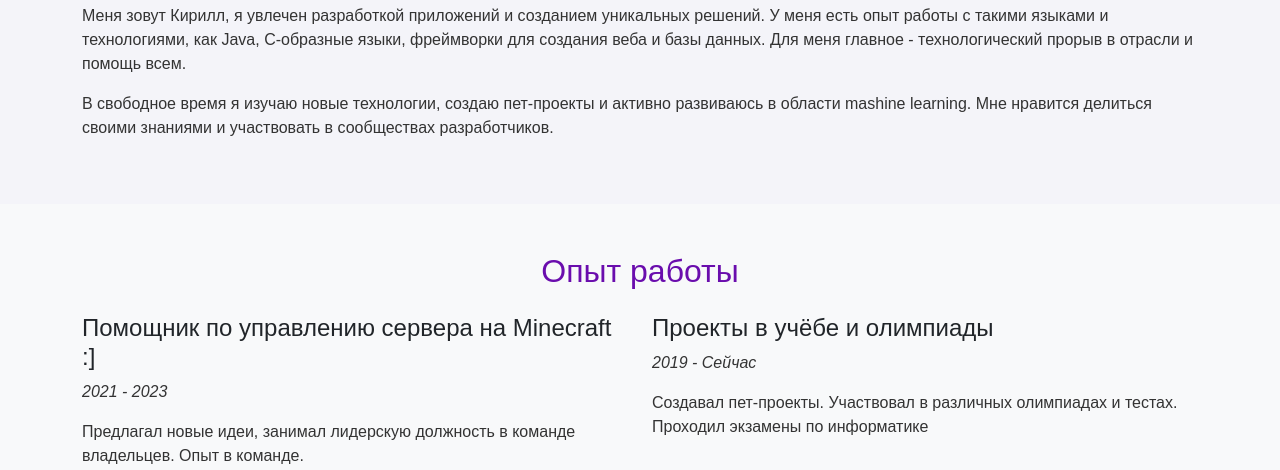
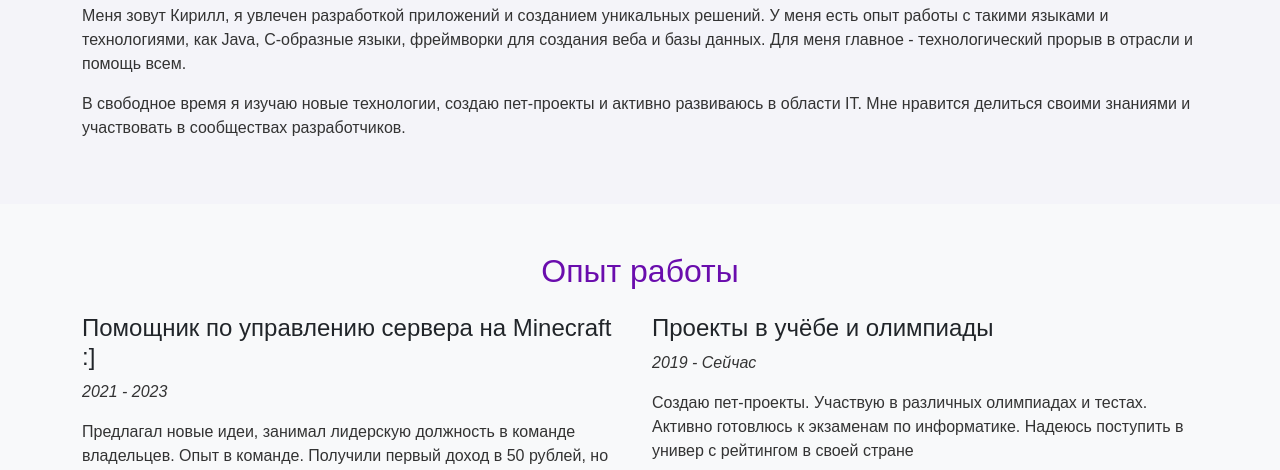
Before and after one commit to Hanakorov/Hanakorov.github.io, a plain HTML site: page index.html in a window 1280 px wide. Shown: the part 482-952 px from the top of the page. Drawn offline with nearby package versions, Linux system fonts and the light colour scheme.

Commit message:
Update index.html

```diff
--- a/index.html
+++ b/index.html
@@ -72,8 +72,8 @@
         </p>
         <p>
           В свободное время я изучаю новые технологии, создаю пет-проекты и
-          активно развиваюсь в области mashine learning. Мне нравится делиться
-          своими знаниями и участвовать в сообществах разработчиков.
+          активно развиваюсь в области IT. Мне нравится делиться своими знаниями
+          и участвовать в сообществах разработчиков.
         </p>
       </div>
     </section>
@@ -90,15 +90,17 @@
             <p><em>2021 - 2023</em></p>
             <p>
               Предлагал новые идеи, занимал лидерскую должность в команде
-              владельцев. Опыт в команде.
+              владельцев. Опыт в команде. Получили первый доход в 50 рублей, но
+              для нас это было тогда достижением.
             </p>
           </div>
           <div class="col-md-6">
             <h4 class="text-dark">Проекты в учёбе и олимпиады</h4>
             <p><em>2019 - Сейчас</em></p>
             <p>
-              Создавал пет-проекты. Участвовал в различных олимпиадах и тестах.
-              Проходил экзамены по информатике
+              Создаю пет-проекты. Участвую в различных олимпиадах и тестах.
+              Активно готовлюсь к экзаменам по информатике. Надеюсь поступить в
+              универ с рейтингом в своей стране
             </p>
           </div>
         </div>
@@ -138,7 +140,7 @@
         <h2 class="text-center mb-4">Контакты</h2>
         <p class="text-center">
           Напишите мне на
-          <a href="mailto:alexey@example.com" class="text-light"
+          <a href="mailto:zetpetyt@gmail.com" class="text-light"
             >zetpetyt@gmail.com</a
           >
           или свяжитесь через социальные сети:
```
